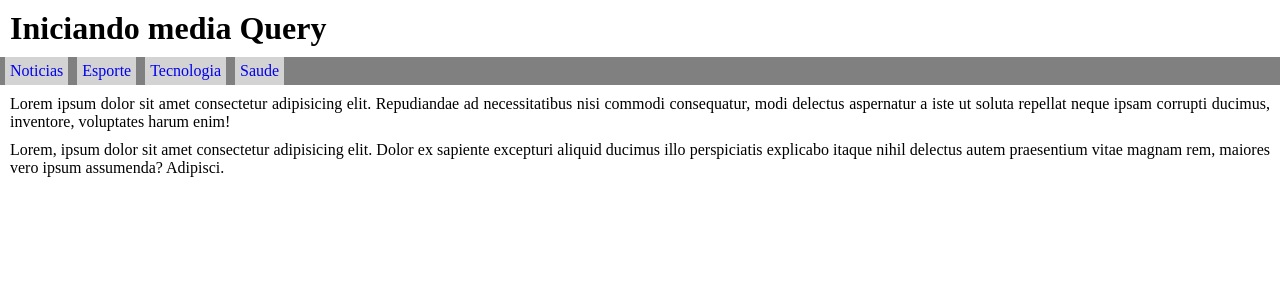
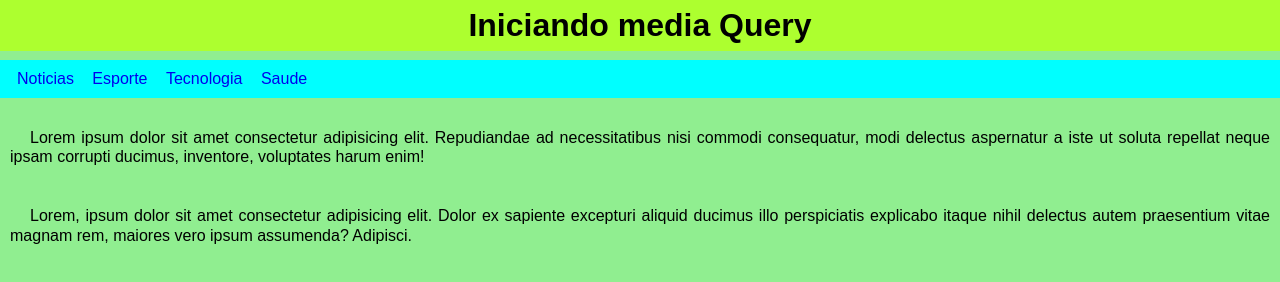
Before and after one commit to lucianobithencourt/MediaQuery, a plain HTML site: page index.html in a window 1280 px wide. Drawn offline with Linux system fonts and the light colour scheme.

Commit message:
mediaquerybasic

```diff
--- a/assets/css/print.css
+++ b/assets/css/print.css
@@ -1,16 +1,20 @@
 @charset "utf-8";
 
-/* estilo print */
-nav{
+*{
+    margin:0px;
+    padding: 0px;
+}
+
+nav {
     display:none;
 }
 
-p {
-    color: green;
-    font-family: 'Courier New', Courier, monospace;
+h1 {
+    color:purple;
+    text-align: right;
 }
 
-h1 {
-    font-weight: bold;
-    font-size: 3em;
+p {
+    text-align: justify;
+    margin-top: 30px;
 }
--- a/assets/css/screen.css
+++ b/assets/css/screen.css
@@ -1,28 +1,50 @@
 @charset "utf-8";
 
-/* estilo screen */
 *{
     margin: 0px;
     padding: 0px;
+    font-family: Arial, Helvetica, sans-serif;
 }
 
-h1 , p {
-    margin: 10px;
-    text-align: justify;
+h1 {
+    text-align: center;
+    margin-bottom:9px;
+    padding:7px;
+    background-color: greenyellow;
 }
 
-ul {
-    background-color: grey;
+nav {
+    background-color: aqua;
+    padding:10px;
+}
+
+li {
+    display: inline-block;
+
 }
 
 a {
     text-decoration: none;
+    padding: 7px;
 
+    margin-top: 5px;
+    margin-bottom: 12px;
 }
 
-li {
-    display: inline-block;
-    margin-left: 5px;
-    background-color: lightgray;
-    padding: 5px;
+a:hover {
+    background-color:purple;
+    color: white;
+    font-size: bold;
+    border-radius: 3px;
 }
+
+article > p {
+    margin-top: 20px;
+    padding:10px;
+    line-height: 1.2em;
+    text-indent: 20px;
+    text-align: justify;
+}
+body {
+    background-color: lightgreen;
+}
--- a/index.html
+++ b/index.html
@@ -5,11 +5,12 @@
     <meta http-equiv="X-UA-Compatible" content="IE=edge">
     <meta name="viewport" content="width=device-width, initial-scale=1.0">
 
-
+<!-- --------------------CHAMADA MEDIA QUERY ------------- ---------- -->
     <link rel="stylesheet" href="assets/css/screen.css" media="screen">
 
+
     <link rel="stylesheet" href="assets/css/print.css" media="print">
-
+<!-- ---------------------------------------------------------------- -->
 
     <title>Media Query</title>
 </head>
@@ -28,10 +29,15 @@
         </nav>
     </header>
 
+<article>
+<p>Lorem ipsum dolor sit amet consectetur adipisicing elit. Repudiandae ad necessitatibus nisi commodi consequatur, modi delectus aspernatur a iste ut soluta repellat neque ipsam corrupti ducimus, inventore, voluptates harum enim!</p>
+</article>
 
-<p>Lorem ipsum dolor sit amet consectetur adipisicing elit. Repudiandae ad necessitatibus nisi commodi consequatur, modi delectus aspernatur a iste ut soluta repellat neque ipsam corrupti ducimus, inventore, voluptates harum enim!</p>
 
-<p>Lorem, ipsum dolor sit amet consectetur adipisicing elit. Dolor ex sapiente excepturi aliquid ducimus illo perspiciatis explicabo itaque nihil delectus autem praesentium vitae magnam rem, maiores vero ipsum assumenda? Adipisci.</p>
+<article>
 
+    <p>Lorem, ipsum dolor sit amet consectetur adipisicing elit. Dolor ex sapiente excepturi aliquid ducimus illo perspiciatis explicabo itaque nihil delectus autem praesentium vitae magnam rem, maiores vero ipsum assumenda? Adipisci.</p>
+
+</article>
 </body>
 </html>
```
